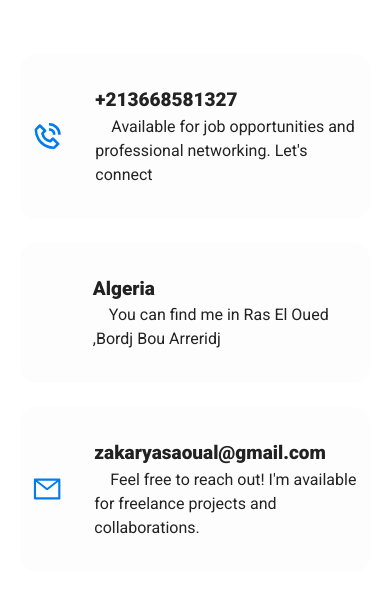
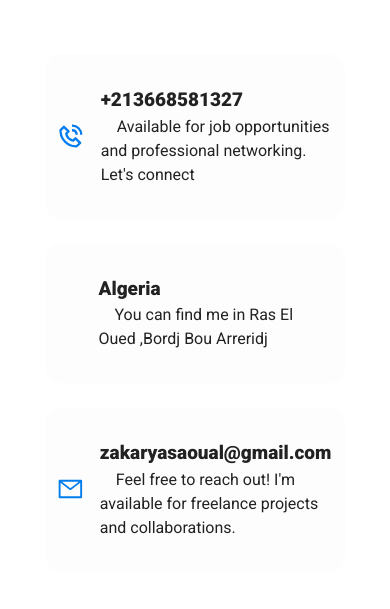
Before and after one commit to SaoualZakarya/Zakarya.saoual, a React (Vite) app: page /contact in a window 390 px wide. Shown: the part 624-1233 px from the top of the page. Built offline with nearby package versions, Linux system fonts and the light colour scheme; no server answers; some icons are missing.

Commit message:
fix some css responsive ,

```diff
--- a/package.json
+++ b/package.json
@@ -22,6 +22,7 @@
     "react-fast-marquee": "^1.6.2",
     "react-icons": "^4.11.0",
     "react-router-dom": "^6.17.0",
+    "react-toastify": "^10.0.5",
     "swiper": "^11.0.5",
     "yup": "^1.3.2"
   },
--- a/src/pages/Contact.jsx
+++ b/src/pages/Contact.jsx
@@ -22,10 +22,6 @@ let contactSchema = Yup.object({
 export const Contact = () => {
 
   const form = useRef();
-
-  console.log(import.meta.env.VITE_SERVICE_KEY)
-  console.log(import.meta.env.VITE_TEMPLATE_ID)
-  console.log(import.meta.env.VITE_PUBLIC_KEY)
 
   const sendEmail = () => {
 
@@ -59,9 +55,7 @@ export const Contact = () => {
   return (
     <section>
       <PageTitlte title={'Contact'} desc={'Get in touch'} />
-      <div
-        className="container py-20"
-      >
+      <div className="container py-20">
         <iframe
           src="https://www.google.com/maps/embed?pb=!1m18!1m12!1m3!1d173867.2920544374!2d4.89028787661351!3d35.930064003491054!2m3!1f0!2f0!3f0!3m2!1i1024!2i768!4f13.1!3m3!1m2!1s0x128cace3c911151f%3A0x560b498ef8b564b9!2sRas%20El%20Oued!5e0!3m2!1sfr!2sdz!4v1699003340137!5m2!1sfr!2sdz"
           loading="lazy"
@@ -70,8 +64,9 @@ export const Contact = () => {
         >
         </iframe>
         <div className="flex lg:justify-between justify-center flex-wrap ">
+          {/* Location , number , Email */}
           <div className="">
-            <div className="flex hover:shadow-2xl hover:scale-[1.1] bg-[#fdfdfd] dark:bg-[#252525] mb-6 px-3 rounded-2xl  py-8 gap-8 w-[350px] items-center">
+            <div className="flex hover:shadow-2xl hover:scale-[1.05] sm:hover:scale-[1.1] bg-[#fdfdfd] dark:bg-[#252525] mb-6 px-3 rounded-2xl  py-8 gap-4 sm:gap-8 w-[300px] sm:w-[350px] items-center">
               <BiPhoneCall className="w-16 h-16 text-[#007ced]"/>
               <div>
                 <h1 className="font-bold text-[19px]">+213668581327</h1>
@@ -80,7 +75,7 @@ export const Contact = () => {
                 </p>
               </div>
             </div>
-            <div className="flex hover:shadow-2xl hover:scale-[1.1]  bg-[#fdfdfd] dark:bg-[#252525] mb-6 px-3 rounded-2xl py-8 gap-8 w-[350px] items-center">
+            <div className="flex hover:shadow-2xl hover:scale-[1.05] sm:hover:scale-[1.1]  bg-[#fdfdfd] dark:bg-[#252525] mb-6 px-3 rounded-2xl py-8 gap-4 sm:gap-8 w-[300px] sm:w-[350px] items-center">
               <FaLocationDot className="w-10 h-10 text-[#007ced]"/>
               <div>
                 <h1 className="font-bold text-[19px]">Algeria</h1>
@@ -89,7 +84,7 @@ export const Contact = () => {
                 </p>
               </div>
             </div>
-            <div className="flex hover:shadow-2xl hover:scale-[1.1] bg-[#fdfdfd] dark:bg-[#252525] mb-6 px-3 rounded-2xl  py-8 gap-8 w-[350px] items-center">
+            <div className="flex hover:shadow-2xl hover:scale-[1.05] sm:hover:scale-[1.1] bg-[#fdfdfd] dark:bg-[#252525] mb-6 px-3 rounded-2xl  py-8 gap-4 sm:gap-8 w-[300px] sm:w-[350px] items-center">
               <AiOutlineMail className="w-16 h-12 text-[#007ced]"/>
               <div>
               <a href="mailto:zakaryasaoual@gmail.com" className="font-bold text-[19px]">zakaryasaoual@gmail.com</a>
@@ -98,15 +93,14 @@ export const Contact = () => {
                 </p>
               </div>
             </div>
-
           </div>
-          <div>
+          <div className="">
             <Title ele={'How can I help You  ?'} />
             <form
               onSubmit={formik.handleSubmit}
               ref={form}
             >
-              <div className="flex flex-col gap-5 w-[380px] md:w-[420px]">
+              <div className="flex flex-col gap-5 w-[300px] sm:w-[420px]">
                 <CustomInput
                   name='user_name'
                   type='text'
```
Also changed, not shown: 1 other file (tests, documents, lock files or other folders).
